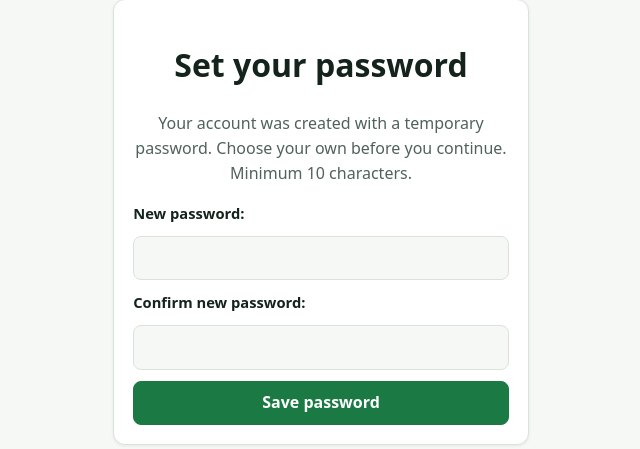
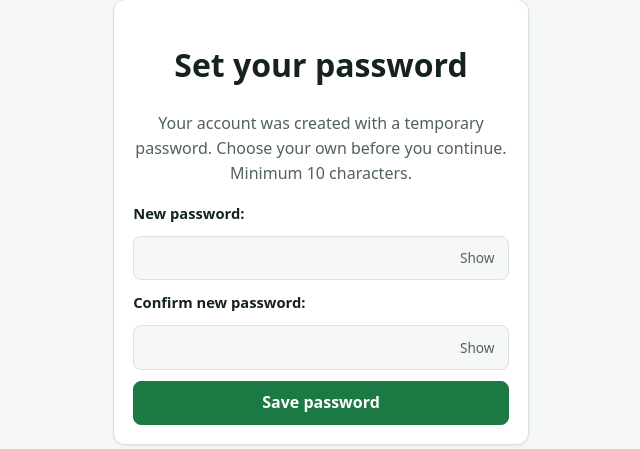
Before and after one commit to Aguimmanuel/sylladesk, a Django app: template templates/accounts/password_set.html in a window 1280 px wide. Shown: the part 106-555 px from the top of the page, without its empty margins (319-959 px from the left). Run offline with Django 5.2, Linux system fonts and the light colour scheme; the template is opened without the code that fills it: values that come from a table or form of the project are taken from there, others are empty.

Commit message:
Add password show/hide toggle functionality with UX enhancements

```diff
--- a/static/css/app.css
+++ b/static/css/app.css
@@ -51,3 +51,13 @@ input:focus-visible, button:focus-visible, a:focus-visible {
 [data-theme="dark"] .theme-icon-light { display: none; }
 .icon { vertical-align: -0.18em; }
 @media (max-width: 480px) { .container { margin: .8rem auto; } .center-card { margin: 1.2rem auto; } }
+
+/* password show/hide toggle (UX-6) */
+.pw-wrap { position: relative; display: block; }
+.pw-wrap input { width: 100%; padding-right: 4.6rem; }
+.pw-toggle {
+  position: absolute; right: .45rem; top: 50%; transform: translateY(-50%);
+  border: 0; background: transparent; color: var(--muted); cursor: pointer;
+  font-size: .85rem; padding: .3rem .45rem; min-height: 32px;
+}
+.pw-toggle:hover { color: var(--text); }
--- /dev/null
+++ b/static/js/password_toggle.js
@@ -0,0 +1,25 @@
+/* UX-6: "Show/Hide" on every password input (login, set, change pages).
+   Progressive enhancement: wraps each input and adds a small toggle button. */
+(function () {
+  function enhance(input) {
+    if (input.dataset.toggleReady) return;
+    input.dataset.toggleReady = "1";
+    var wrap = document.createElement("span");
+    wrap.className = "pw-wrap";
+    input.parentNode.insertBefore(wrap, input);
+    wrap.appendChild(input);
+    var btn = document.createElement("button");
+    btn.type = "button";
+    btn.className = "pw-toggle";
+    btn.textContent = "Show";
+    btn.setAttribute("aria-label", "Show password");
+    btn.addEventListener("click", function () {
+      var show = input.type === "password";
+      input.type = show ? "text" : "password";
+      btn.textContent = show ? "Hide" : "Show";
+      btn.setAttribute("aria-label", show ? "Hide password" : "Show password");
+    });
+    wrap.appendChild(btn);
+  }
+  document.querySelectorAll("input[type=password]").forEach(enhance);
+})();
--- a/templates/base.html
+++ b/templates/base.html
@@ -42,6 +42,7 @@
 </main>
 <footer class="site-footer">Plant Science &amp; Biotechnology · built for the department</footer>
 <script src="{% static 'js/theme.js' %}" defer></script>
+<script src="{% static 'js/password_toggle.js' %}" defer></script>
 {% block scripts %}{% endblock %}
 </body>
 </html>
```
